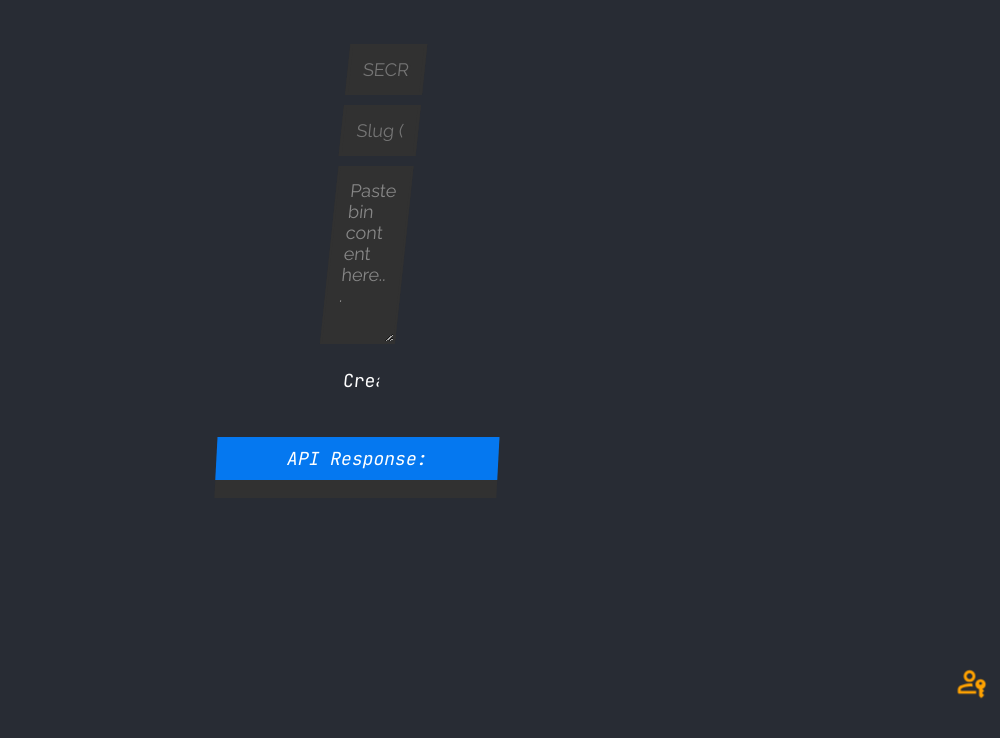
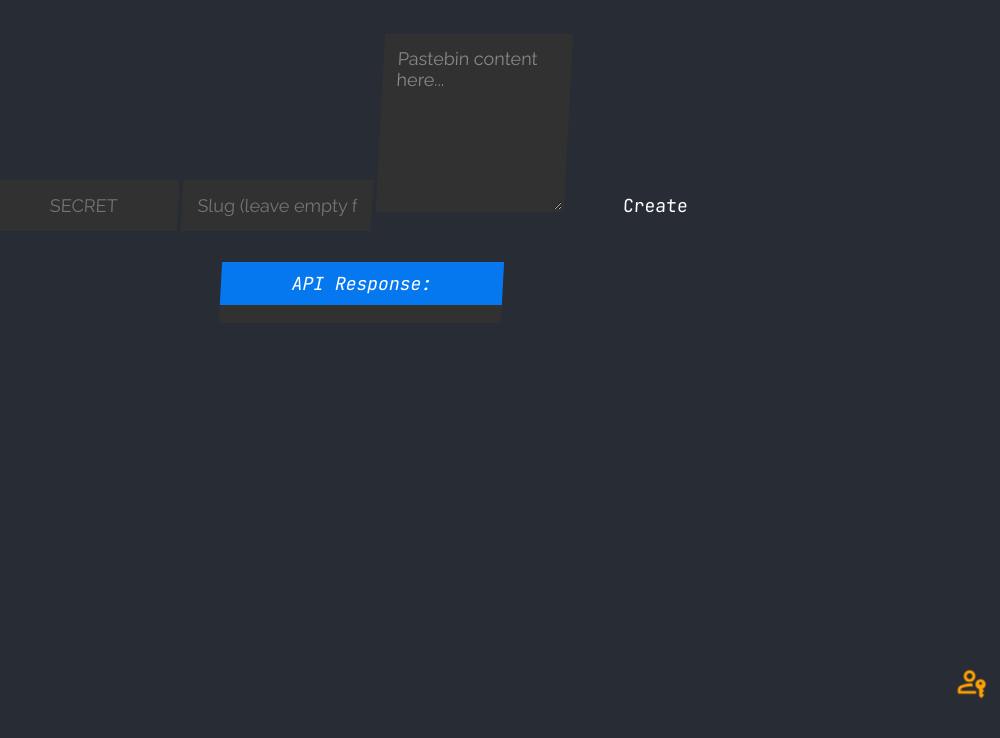
Before and after one commit to peme969/pastebin, a website: page src/index.html in a window 1280 px wide. Shown: the part 72-810 px from the top of the page, without its empty margins (280-1280 px from the left). Drawn offline with nearby package versions, Linux system fonts and the light colour scheme.

Commit message:
Update index.html

```diff
--- a/src/index.html
+++ b/src/index.html
@@ -54,14 +54,14 @@
     height:100%;
     position: relative;
   }
-  .create-form {
+  .container {
     display:flex;
     flex-direction: column;
     justify-content: center;
     align-items: center;
     transform: skew(-3deg);
   }
-  .create-form > * {
+  .container> * {
     margin-top:10px;
   }
 input[type="text"],
```
